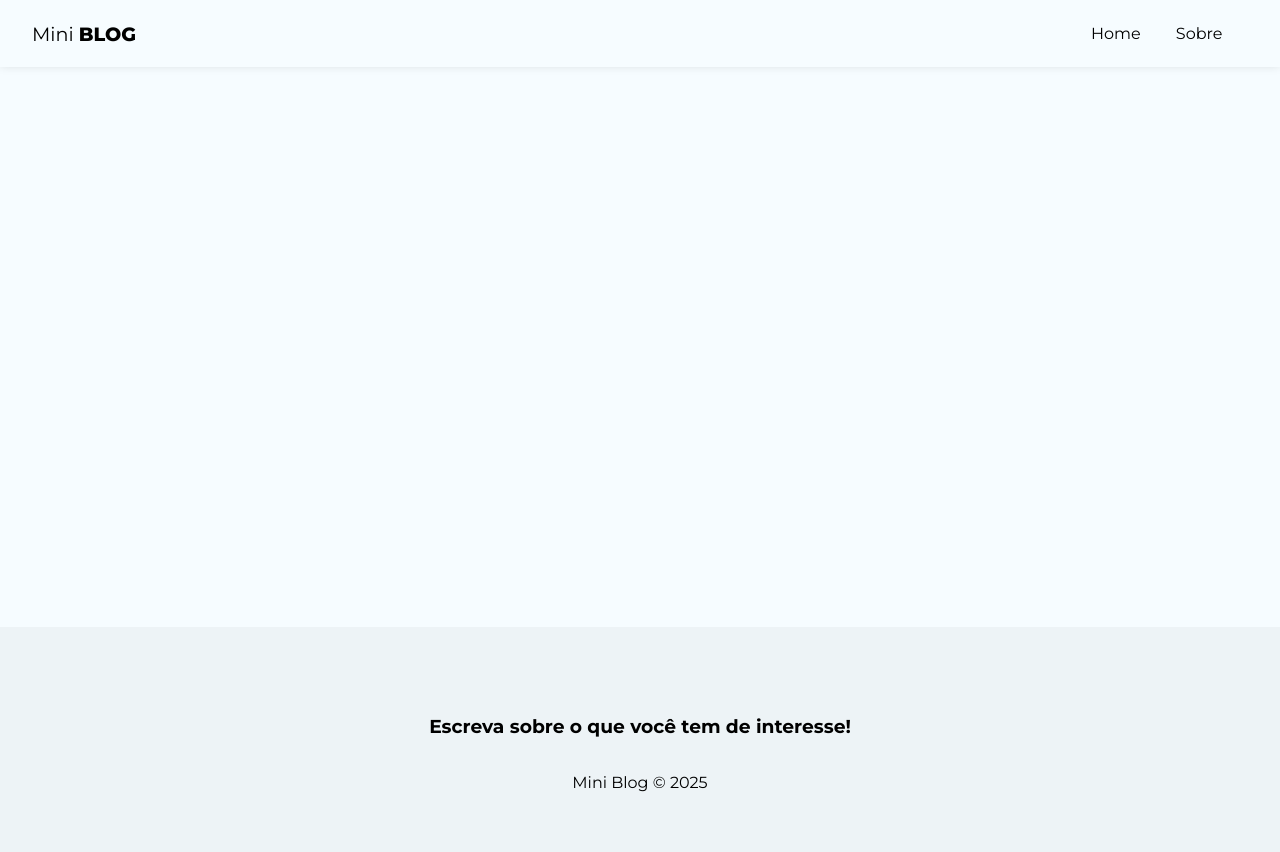
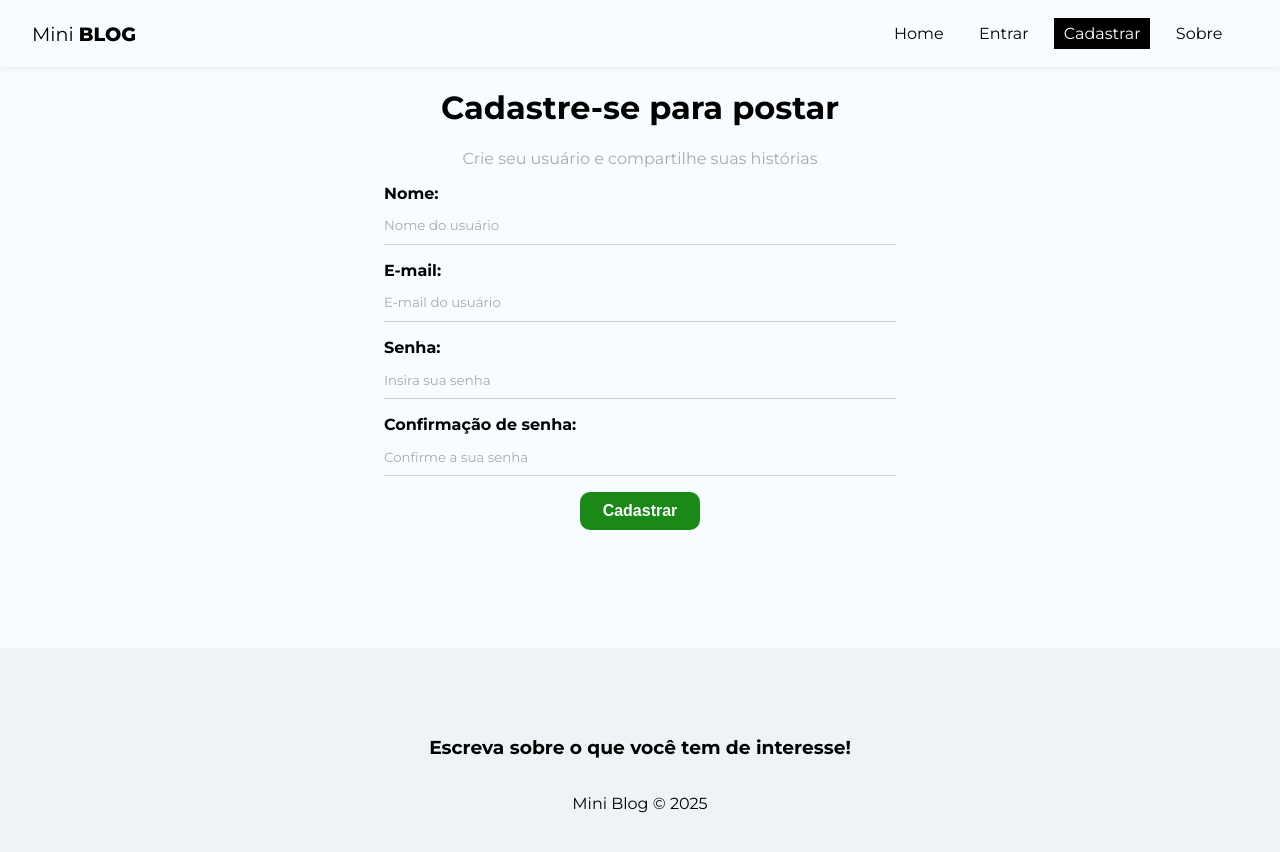
Before and after one commit to Jose-742/miniblog, a React (Vite) app: page /register in a window 1280 px wide. Shown: the top 852 px of the page. Built offline with nearby package versions, Linux system fonts and the light colour scheme.

Commit message:
Criando formulário, css e states do register

```diff
--- a/src/App.jsx
+++ b/src/App.jsx
@@ -3,11 +3,16 @@
 
 import { BrowserRouter, Routes, Route, Navigate} from "react-router-dom"
 
+//componentes
+import Navbar from './components/Navbar';
+import Footer from './components/Footer';
+
 // pages
 import Home from './pages/Home/Home';
 import About from './pages/About/About';
-import Navbar from './components/Navbar';
-import Footer from './components/Footer';
+import Login from './pages/Login/Login';
+import Register from './pages/Register/Register';
+
 
 function App() {
 
@@ -20,6 +25,8 @@
             <Routes>
                 <Route path='/' element={<Home />}/>
                 <Route path='/about' element={<About />}/>
+                <Route path='/login' element={<Login />}/>
+                <Route path='/register' element={<Register />}/>
             </Routes>
           </div>
           <Footer/>
--- a/src/components/Navbar.jsx
+++ b/src/components/Navbar.jsx
@@ -17,6 +17,12 @@
                 <NavLink to="/" className={({isActive}) => (isActive ? styles.active : '')}>Home</NavLink>
             </li>
             <li>
+                <NavLink to="/login" className={({isActive}) => (isActive ? styles.active : '')}>Entrar</NavLink>
+            </li>
+            <li>
+                <NavLink to="/register" className={({isActive}) => (isActive ? styles.active : '')}>Cadastrar</NavLink>
+            </li>
+            <li>
                 <NavLink to="/about" className={({isActive}) => (isActive ? styles.active : '')}>Sobre</NavLink>
             </li>
         </ul>
--- /dev/null
+++ b/src/pages/Login/Login.jsx
@@ -0,0 +1,12 @@
+// CSS
+import styles from "./Login.module.css";
+
+const login = () => {
+  return (
+    <div>
+        <h1>login</h1>
+    </div>
+  )
+}
+
+export default login
--- /dev/null
+++ b/src/pages/Register/Register.jsx
@@ -0,0 +1,86 @@
+import styles from "./Register.module.css"
+
+import { useState, useEffect } from "react"
+
+const Register = () => {
+    const [displayName, setDisplayName] = useState("");
+    const [email, setEmail] = useState("");
+    const [password, setPassword] = useState("");
+    const [confirmPassword, setConfirmPassword] = useState("");
+    const [error, setError] = useState("");
+
+    const handleSubmit = (e) => {
+        e.preventDefault();
+
+        setError("");
+
+        const user = {
+            displayName,
+            email,
+            password,
+        };
+
+        if (password !== confirmPassword){
+            setError("As senhas precisam ser iguais!");
+            return;
+        }
+        console.log(user);
+    }
+
+  return (
+    <div className={styles.register}>
+       <h1>Cadastre-se para postar</h1>
+       <p>Crie seu usuário e compartilhe suas histórias</p>
+       <form onSubmit={handleSubmit}>
+            <label>
+                <span>Nome:</span>
+                <input
+                    type="text"
+                    name="displayName"
+                    required
+                    placeholder="Nome do usuário"
+                    value={displayName}
+                    onChange={(e) => setDisplayName(e.target.value)}
+                    />
+            </label>
+            <label>
+                <span>E-mail:</span>
+                <input
+                    type="email"
+                    name="email"
+                    required
+                    placeholder="E-mail do usuário"
+                    value={email}
+                    onChange={(e) => setEmail(e.target.value)}
+                    />
+            </label>
+            <label>
+                <span>Senha:</span>
+                <input
+                    type="password"
+                    name="password"
+                    required
+                    placeholder="Insira sua senha"
+                    value={password}
+                    onChange={(e) => setPassword(e.target.value)}
+                    />
+            </label>
+            <label>
+                <span>Confirmação de senha:</span>
+                <input
+                    type="password"
+                    name="confirmPassword"
+                    required
+                    placeholder="Confirme a sua senha"
+                    value={confirmPassword}
+                    onChange={(e) => setConfirmPassword(e.target.value)}
+                    />
+            </label>
+            <button className="btn">Cadastrar</button>
+            {error && <p className="error">{error}</p>}
+       </form>
+    </div>
+  )
+}
+
+export default Register
--- /dev/null
+++ b/src/pages/Register/Register.module.css
@@ -0,0 +1,7 @@
+.register {
+    text-align: center;
+  }
+
+  .register p {
+    color: #aaa;
+  }
```
Also changed, not shown: src/hooks/useAuthentication.jsx (added), src/pages/Login/Login.module.css (added).
